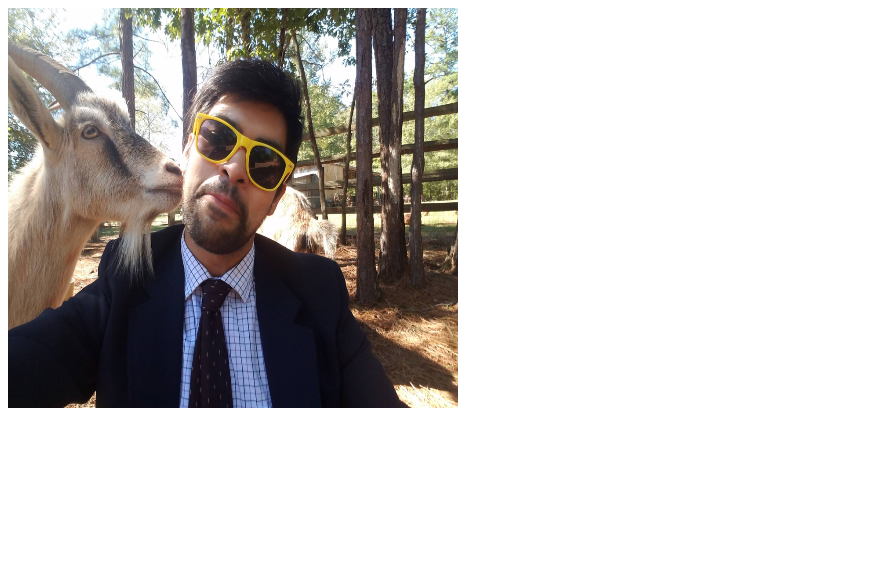
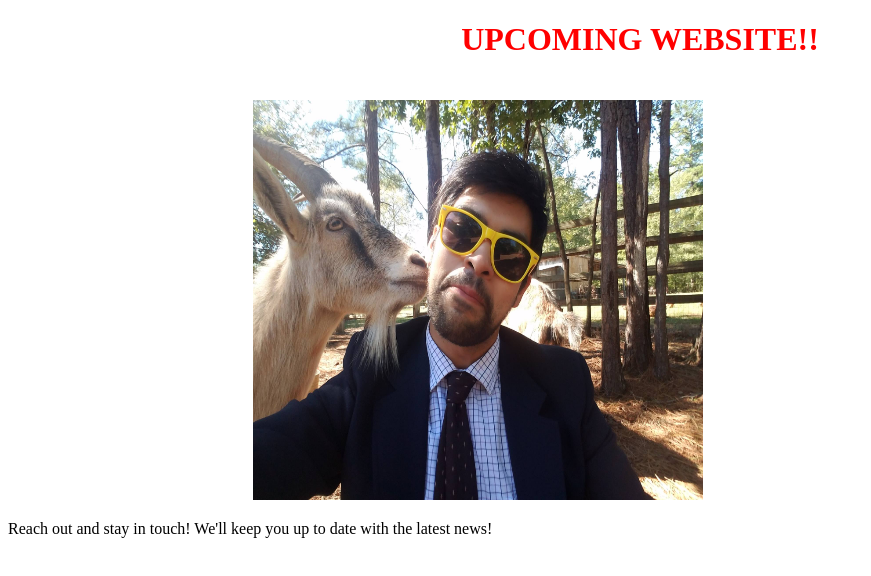
Before and after one commit to rjclemmer/miniproject, a plain HTML site: page index.html in a window 1280 px wide. Shown: the whole page, without its empty margins (0-871 px from the left). Drawn offline with Linux system fonts and the light colour scheme.

Commit message:
added more CSS elements

```diff
--- a/assets/style.css
+++ b/assets/style.css
@@ -1,4 +1,18 @@
 img{
     height: 400px;
     width: 450px;
+    padding: 20px;
+    margin-inline: 225px;
+    align-items: center;
+    display: block;
 }
+
+header{
+    text-align: center;
+    color: red;
+}
+
+p1{
+    color:black;
+    font: 50;
+}
--- a/index.html
+++ b/index.html
@@ -1,11 +1,23 @@
 <!DOCTYPE html>
 <html lang="en">
     <head>
+        <meta charset="UTF-8">
         <title>Mini Project</title>
         <link rel="stylesheet" type="text/css" href="./assets/style.css">
 
     </head>
     <body>
+        <header>
+            <h1>UPCOMING WEBSITE!!</h1>
+        </header>
+
+        <section>
         <img src="./images/goat.jpg" alt="goat">
+        </section>
+
+        <section>
+            <p1>Reach out and stay in touch! We'll keep you up to date with the latest news!</p1>
+        </section>
+
     </body>
 </html>
```
